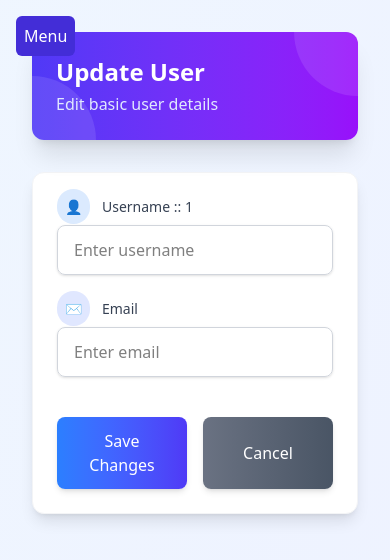
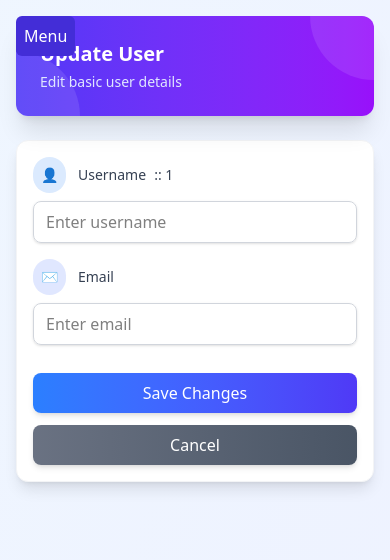
Before and after one commit to muzammi961/ecommerce-frendend-project-of-recipes, a React (Vite) app: page /UpdateUserData/1 in a window 390 px wide. Shown: the top 560 px of the page. Built offline with nearby package versions, Linux system fonts and the light colour scheme.

Commit message:
res commit

```diff
--- a/src/components/adminside/useralldatas/updateuserdata.jsx
+++ b/src/components/adminside/useralldatas/updateuserdata.jsx
@@ -32,40 +32,40 @@ toast.error('you could not update the user data.....!')
 
 
   return (
-    <div className="flex min-h-screen bg-gradient-to-br from-blue-50 to-indigo-50">
+   <div className="flex flex-col md:flex-row min-h-screen bg-gradient-to-br from-blue-50 to-indigo-50">
   <AdminSidebar />
 
-      <div className="flex-1 p-8 overflow-y-auto">
-        <div className="max-w-md mx-auto">
+  <div className="flex-1 p-4 md:p-8 overflow-y-auto">
+    <div className="max-w-md mx-auto w-full">
       {/* Shining Header */}
-          <div className="bg-gradient-to-r from-indigo-600 to-purple-600 rounded-xl shadow-xl p-6 mb-8 relative overflow-hidden">
+      <div className="bg-gradient-to-r from-indigo-600 to-purple-600 rounded-xl shadow-xl p-6 mb-6 md:mb-8 relative overflow-hidden">
         <div className="absolute top-0 right-0 w-32 h-32 bg-white opacity-10 rounded-full transform translate-x-16 -translate-y-16"></div>
         <div className="absolute bottom-0 left-0 w-32 h-32 bg-white opacity-10 rounded-full transform -translate-x-16 translate-y-16"></div>
-            <h1 className="text-2xl font-bold text-white relative z-10">Update User</h1>
-            <p className="text-indigo-100 mt-1 relative z-10">Edit basic user details</p>
+        <h1 className="text-xl md:text-2xl font-bold text-white relative z-10">Update User</h1>
+        <p className="text-indigo-100 mt-1 relative z-10 text-sm md:text-base">Edit basic user details</p>
       </div>
 
       {/* Update Form */}
-          <div className="bg-white rounded-xl shadow-lg overflow-hidden border border-gray-100 p-6">
-            <form className="space-y-6">
+      <div className="bg-white rounded-xl shadow-lg overflow-hidden border border-gray-100 p-4 md:p-6">
+        <form className="space-y-4 md:space-y-6">
           {/* Username Field */}
           <div className="space-y-2">
-                <label className="block text-sm font-medium text-gray-700  items-center">
+            <label className="block text-sm font-medium text-gray-700 flex items-center">
               <span className="bg-blue-100 p-2 rounded-full mr-3 text-blue-600">👤</span>
-                  Username <span>  ::       {userid}</span>
+              Username <span className="ml-2">:: {userid}</span>
             </label>
             <input
               required
               type="text"
               onChange={(e) => setUser({...user, username: e.target.value})}
-                  className="w-full px-4 py-3 border border-gray-300 rounded-lg focus:ring-2 focus:ring-blue-500 focus:border-blue-500 transition-all duration-200 shadow-sm"
+              className="w-full px-3 py-2 md:px-4 md:py-3 border border-gray-300 rounded-lg focus:ring-2 focus:ring-blue-500 focus:border-blue-500 transition-all duration-200 shadow-sm"
               placeholder="Enter username"
             />
           </div>
 
-
+          {/* Email Field */}
           <div className="space-y-2">
-                <label className="block text-sm font-medium text-gray-700  items-center">
+            <label className="block text-sm font-medium text-gray-700 flex items-center">
               <span className="bg-indigo-100 p-2 rounded-full mr-3 text-indigo-600">✉️</span>
               Email
             </label>
@@ -73,16 +73,22 @@ toast.error('you could not update the user data.....!')
               required
               type="email"
               onChange={(e) => setUser({...user, email: e.target.value})}
-                  className="w-full px-4 py-3 border border-gray-300 rounded-lg focus:ring-2 focus:ring-blue-500 focus:border-blue-500 transition-all duration-200 shadow-sm"
+              className="w-full px-3 py-2 md:px-4 md:py-3 border border-gray-300 rounded-lg focus:ring-2 focus:ring-blue-500 focus:border-blue-500 transition-all duration-200 shadow-sm"
               placeholder="Enter email"
             />
           </div>
 
-              <div className="flex space-x-4 pt-4">
-                <button onClick={savebuttonforupdatedata} type="submit" className="flex-1 py-3 px-6 bg-gradient-to-r from-blue-500 to-indigo-600 hover:from-blue-600 hover:to-indigo-700 text-white font-medium rounded-lg shadow-md hover:shadow-lg transition-all duration-200">Save Changes</button>
+          <div className="flex flex-col sm:flex-row space-y-3 sm:space-y-0 sm:space-x-4 pt-3 md:pt-4">
+            <button
+              onClick={savebuttonforupdatedata}
+              type="submit"
+              className="flex-1 py-2 md:py-3 px-4 md:px-6 bg-gradient-to-r from-blue-500 to-indigo-600 hover:from-blue-600 hover:to-indigo-700 text-white font-medium rounded-lg shadow-md hover:shadow-lg transition-all duration-200"
+            >
+              Save Changes
+            </button>
             <button
               type="button"
-                  className="flex-1 py-3 px-6 bg-gradient-to-r from-gray-500 to-gray-600 hover:from-gray-600 hover:to-gray-700 text-white font-medium rounded-lg shadow-md hover:shadow-lg transition-all duration-200"
+              className="flex-1 py-2 md:py-3 px-4 md:px-6 bg-gradient-to-r from-gray-500 to-gray-600 hover:from-gray-600 hover:to-gray-700 text-white font-medium rounded-lg shadow-md hover:shadow-lg transition-all duration-200"
             >
               Cancel
             </button>
--- a/src/components/adminside/useralldatas/viewalluser.jsx
+++ b/src/components/adminside/useralldatas/viewalluser.jsx
@@ -89,41 +89,41 @@ let userdatadestroyfunc=async(id)=>{
 
 
   return (
-    <div className="flex min-h-screen bg-gradient-to-br from-blue-50 to-indigo-50">
+  <div className="flex flex-col md:flex-row min-h-screen bg-gradient-to-br from-blue-50 to-indigo-50">
   <AdminSidebar />
 
-      <div className="flex-1 p-8 overflow-y-auto">
+  <div className="flex-1 p-4 md:p-8 overflow-y-auto">
     <div className="max-w-7xl mx-auto">
       {/* Shining Header */}
-          <div className="bg-gradient-to-r from-indigo-600 to-purple-600 rounded-xl shadow-xl p-6 mb-8 relative overflow-hidden">
-            <div className="absolute top-0 right-0 w-32 h-32 bg-white opacity-10 rounded-full transform translate-x-16 -translate-y-16"></div>
-            <div className="absolute bottom-0 left-0 w-32 h-32 bg-white opacity-10 rounded-full transform -translate-x-16 translate-y-16"></div>
-            <h1 className="text-3xl font-bold text-white relative z-10">User Management</h1>
-            <p className="text-indigo-100 mt-2 relative z-10">Manage all registered users</p>
+      <div className="bg-gradient-to-r from-indigo-600 to-purple-600 rounded-xl shadow-xl p-4 md:p-6 mb-6 md:mb-8 relative overflow-hidden">
+        <div className="absolute top-0 right-0 w-24 h-24 md:w-32 md:h-32 bg-white opacity-10 rounded-full transform translate-x-12 -translate-y-12 md:translate-x-16 md:-translate-y-16"></div>
+        <div className="absolute bottom-0 left-0 w-24 h-24 md:w-32 md:h-32 bg-white opacity-10 rounded-full transform -translate-x-12 translate-y-12 md:-translate-x-16 md:translate-y-16"></div>
+        <h1 className="text-2xl md:text-3xl font-bold text-white relative z-10">User Management</h1>
+        <p className="text-indigo-100 mt-1 md:mt-2 relative z-10 text-sm md:text-base">Manage all registered users</p>
       </div>
 
       {/* Users Table */}
       <div className="bg-white rounded-xl shadow-lg overflow-hidden border border-gray-100">
         <div className="overflow-x-auto">
-              <table className="min-w-full leading-normal">
+          <table className="w-full min-w-full leading-normal">
             <thead>
               <tr>
-                    <th className="px-5 py-3 border-b-2 border-gray-200 bg-gray-100 text-left text-xs font-semibold text-gray-600 uppercase tracking-wider">
+                <th className="px-3 py-2 md:px-5 md:py-3 border-b-2 border-gray-200 bg-gray-100 text-left text-xs font-semibold text-gray-600 uppercase tracking-wider">
                   ID
                 </th>
-                    <th className="px-5 py-3 border-b-2 border-gray-200 bg-gray-100 text-left text-xs font-semibold text-gray-600 uppercase tracking-wider">
+                <th className="px-3 py-2 md:px-5 md:py-3 border-b-2 border-gray-200 bg-gray-100 text-left text-xs font-semibold text-gray-600 uppercase tracking-wider">
                   Name
                 </th>
-                    <th className="px-5 py-3 border-b-2 border-gray-200 bg-gray-100 text-left text-xs font-semibold text-gray-600 uppercase tracking-wider">
+                <th className="px-3 py-2 md:px-5 md:py-3 border-b-2 border-gray-200 bg-gray-100 text-left text-xs font-semibold text-gray-600 uppercase tracking-wider">
                   Email
                 </th>
-                    <th className="px-5 py-3 border-b-2 border-gray-200 bg-gray-100 text-left text-xs font-semibold text-gray-600 uppercase tracking-wider">
+                <th className="px-3 py-2 md:px-5 md:py-3 border-b-2 border-gray-200 bg-gray-100 text-left text-xs font-semibold text-gray-600 uppercase tracking-wider">
                   Details
                 </th>
-                    <th className="px-5 py-3 border-b-2 border-gray-200 bg-gray-100 text-left text-xs font-semibold text-gray-600 uppercase tracking-wider">
+                <th className="px-3 py-2 md:px-5 md:py-3 border-b-2 border-gray-200 bg-gray-100 text-left text-xs font-semibold text-gray-600 uppercase tracking-wider">
                   Status
                 </th>
-                    <th className="px-5 py-3 border-b-2 border-gray-200 bg-gray-100 text-left text-xs font-semibold text-gray-600 uppercase tracking-wider">
+                <th className="px-3 py-2 md:px-5 md:py-3 border-b-2 border-gray-200 bg-gray-100 text-left text-xs font-semibold text-gray-600 uppercase tracking-wider">
                   Actions
                 </th>
               </tr>
@@ -131,28 +131,35 @@ let userdatadestroyfunc=async(id)=>{
             <tbody>
               {users.map((user) => (
                 <tr key={user.id} className="hover:bg-gray-50 transition-colors">
-                      <td className="px-5 py-5 border-b border-gray-200 bg-white text-sm">
+                  <td className="px-3 py-2 md:px-5 md:py-5 border-b border-gray-200 bg-white text-sm">
                     <p className="text-gray-900 whitespace-nowrap">{user.id}</p>
                   </td>
-                      <td className="px-5 py-5 border-b border-gray-200 bg-white text-sm">
+                  <td className="px-3 py-2 md:px-5 md:py-5 border-b border-gray-200 bg-white text-sm">
                     <div className="flex items-center">
-                          <div className="flex-shrink-0 w-10 h-10 bg-indigo-100 rounded-full flex items-center justify-center text-indigo-600 font-medium">
+                      <div className="flex-shrink-0 w-8 h-8 md:w-10 md:h-10 bg-indigo-100 rounded-full flex items-center justify-center text-indigo-600 font-medium">
                         {user.username.charAt(0).toUpperCase()}
                       </div>
-                          <div className="ml-3">
+                      <div className="ml-2 md:ml-3">
                         <p className="text-gray-900 whitespace-nowrap font-medium">
                           {user.username}
                         </p>
                       </div>
                     </div>
                   </td>
-                      <td className="px-5 py-5 border-b border-gray-200 bg-white text-sm">
-                        <p className="text-gray-900 whitespace-nowrap">{user.email}</p>
+                  <td className="px-3 py-2 md:px-5 md:py-5 border-b border-gray-200 bg-white text-sm">
+                    <p className="text-gray-900 whitespace-nowrap truncate max-w-[120px] md:max-w-none">
+                      {user.email}
+                    </p>
                   </td>
-                      <td className="px-5 py-5 border-b border-gray-200 bg-white text-sm">
-                        <button onClick={(e)=>userdetailfunc(user.id)} className="text-blue-600 hover:text-blue-800 mr-3 transition-colors border p-2 rounded-lg" >details</button>
+                  <td className="px-3 py-2 md:px-5 md:py-5 border-b border-gray-200 bg-white text-sm">
+                    <button
+                      onClick={(e) => userdetailfunc(user.id)}
+                      className="text-blue-600 hover:text-blue-800 mr-2 md:mr-3 transition-colors border p-1 md:p-2 rounded-lg text-xs md:text-sm"
+                    >
+                      Details
+                    </button>
                   </td>
-                      <td className="px-5 py-5 border-b border-gray-200 bg-white text-sm">
+                  <td className="px-3 py-2 md:px-5 md:py-5 border-b border-gray-200 bg-white text-sm">
                     <span className={`px-2 py-1 text-xs rounded-full ${
                       user.active111
                         ? 'bg-green-100 text-green-800'
@@ -161,9 +168,21 @@ let userdatadestroyfunc=async(id)=>{
                       {user.active ? 'Active' : 'Inactive'}
                     </span>
                   </td>
-                      <td className="px-5 py-5 border-b border-gray-200 bg-white text-sm">
-                        <button onClick={()=>updateuserdatafunc(user.id)} className="text-blue-600 hover:text-blue-800 mr-3 transition-colors border p-2 rounded-lg">Edit</button>
-                        <button onClick={()=>userdatadestroyfunc(user.id)} className="text-red-600 hover:text-red-800 transition-colors border p-2 rounded-lg">Delete</button>
+                  <td className="px-3 py-2 md:px-5 md:py-5 border-b border-gray-200 bg-white text-sm">
+                    <div className="flex space-x-1 md:space-x-2">
+                      <button
+                        onClick={() => updateuserdatafunc(user.id)}
+                        className="text-blue-600 hover:text-blue-800 transition-colors border p-1 md:p-2 rounded-lg text-xs md:text-sm"
+                      >
+                        Edit
+                      </button>
+                      <button
+                        onClick={() => userdatadestroyfunc(user.id)}
+                        className="text-red-600 hover:text-red-800 transition-colors border p-1 md:p-2 rounded-lg text-xs md:text-sm"
+                      >
+                        Delete
+                      </button>
+                    </div>
                   </td>
                 </tr>
               ))}
@@ -173,10 +192,10 @@ let userdatadestroyfunc=async(id)=>{
 
         {/* Empty State */}
         {users.length === 0 && (
-              <div className="p-8 text-center">
-                <div className="text-gray-400 mb-4 text-6xl">👥</div>
-                <h3 className="text-xl font-medium text-gray-600">No users found</h3>
-                <p className="text-gray-500 mt-2">There are currently no registered users</p>
+          <div className="p-6 md:p-8 text-center">
+            <div className="text-gray-400 mb-3 md:mb-4 text-4xl md:text-6xl">👥</div>
+            <h3 className="text-lg md:text-xl font-medium text-gray-600">No users found</h3>
+            <p className="text-gray-500 mt-1 md:mt-2 text-sm md:text-base">There are currently no registered users</p>
           </div>
         )}
       </div>
```
Lines whose indentation alone changed are shown as unchanged.
